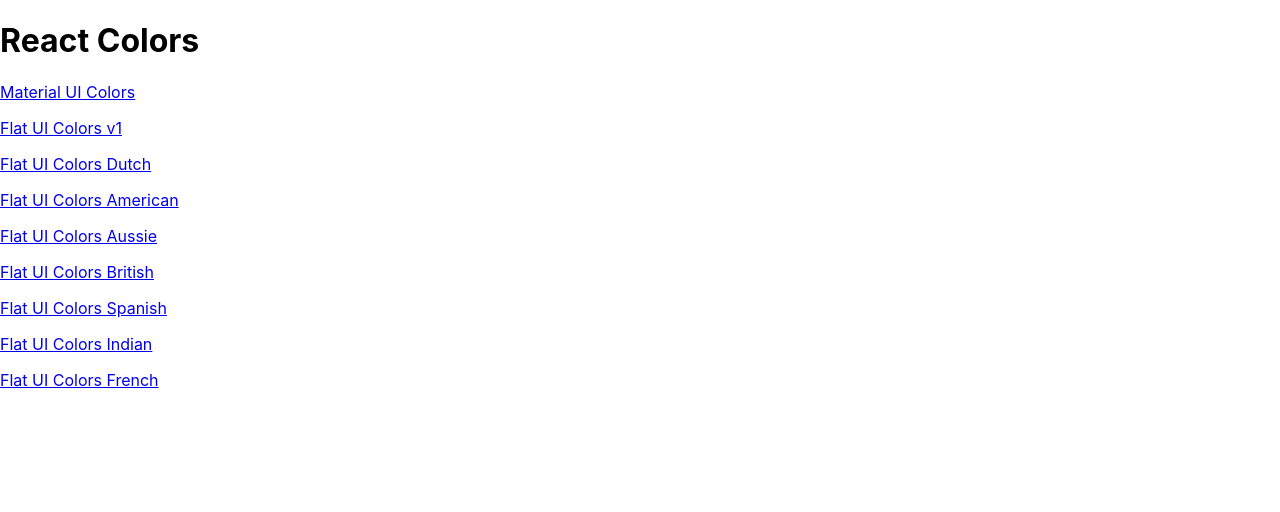
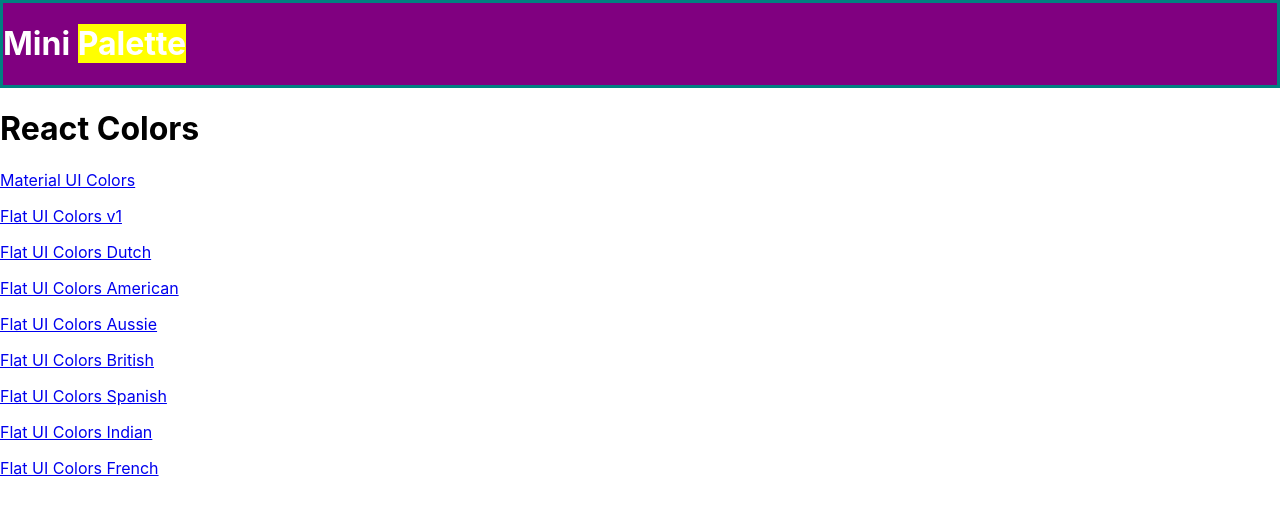
Before and after one commit to andreferi3/Pick-Color-React, a React (Create React App) app: page / in a window 1280 px wide. Shown: the top 512 px of the page. Built offline with nearby package versions, Linux system fonts and the light colour scheme.

Commit message:
add withStyles with demo styles

```diff
--- a/package.json
+++ b/package.json
@@ -5,6 +5,7 @@
   "dependencies": {
     "@material-ui/core": "^4.3.2",
     "@material-ui/icons": "^4.2.1",
+    "@material-ui/styles": "^4.3.3",
     "chroma-js": "^2.0.4",
     "rc-slider": "^8.6.13",
     "react": "^16.9.0",
--- /dev/null
+++ b/src/MiniPalette.js
@@ -0,0 +1,29 @@
+import React from 'react'
+import { withStyles } from '@material-ui/styles'
+
+const styles = {
+    main : {
+        backgroundColor: 'purple',
+        border: '3px solid teal',
+        '& h1': {
+            color: 'white',
+            '& span': {
+                backgroundColor: 'yellow'
+            }
+        }
+    },
+    secondary : {
+        backgroundColor: 'pink'
+    }
+}
+
+function MiniPalette(props) {
+    const {classes} = props
+    return (
+        <div className={classes.main}>
+            <h1>Mini <span>Palette</span></h1>
+        </div>
+    )
+}
+
+export default withStyles(styles)(MiniPalette)
--- a/src/PalleteList.js
+++ b/src/PalleteList.js
@@ -1,11 +1,13 @@
 import React, { Component } from 'react'
 import { Link } from 'react-router-dom'
+import MiniPalette from './MiniPalette'
 
 export default class PalleteList extends Component {
     render() {
         const {palettes} = this.props
         return (
             <div>
+                <MiniPalette />
                 <h1>React Colors</h1>
                 {palettes.map(palette => (
                     <p>
```
Also changed, not shown: 1 other file (tests, documents, lock files or other folders).
